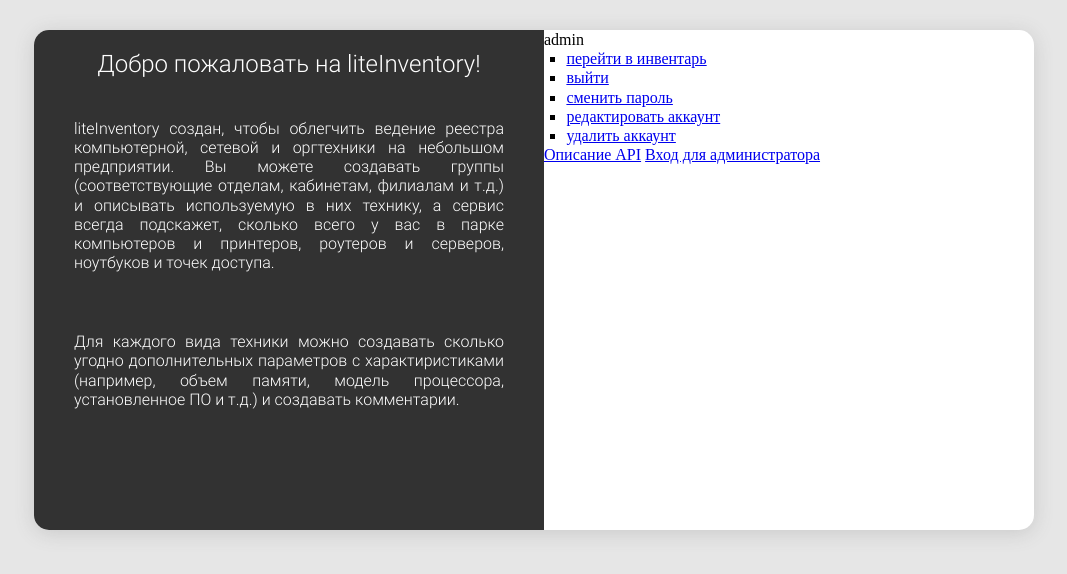
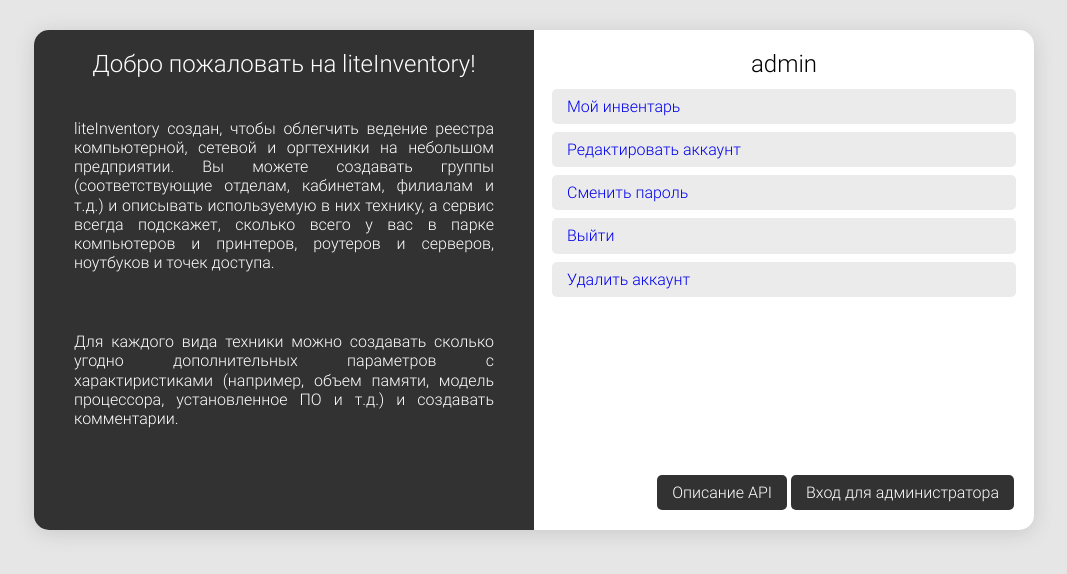
Before and after one commit to SergeyLebidko/LiteInventory, a Django app: page /index/ in a window 1280 px wide. Shown: the top 574 px of the page, without its empty margins (106-1173 px from the left). Run offline with Django 3.2, Linux system fonts and the light colour scheme; a user stored in the database is signed in; some libraries are stand-ins or nearby versions.

Commit message:
Созданы стили для главной страницы

```diff
--- a/main/static/main/css/index.css
+++ b/main/static/main/css/index.css
@@ -1,3 +1,26 @@
+h3 {
+    text-align: center;
+    font-weight: normal;
+    font-size: 1.5em;
+    margin-top: 10px;
+    margin-bottom: 10px;
+}
+
+a {
+    display: block;
+    text-decoration: none;
+    padding: 8px 15px;
+}
+
+p {
+    text-align: justify;
+    padding: 30px;
+}
+
+li:active {
+    transform: scale(0.97);
+}
+
 .container {
     max-width: 1000px;
     min-height: 500px;
@@ -8,6 +31,7 @@
     box-sizing: border-box;
     display: flex;
     justify-content: center;
+    font-family: "Roboto Light", Arial, SansSerif;
 }
 
 .container > div {
@@ -15,7 +39,6 @@
 }
 
 .description {
-    font-family: "Roboto Light", Arial, SansSerif;
     border-top-left-radius: 15px;
     border-bottom-left-radius: 15px;
     background-color: rgb(50, 50, 50);
@@ -23,15 +46,42 @@
     padding: 10px;
 }
 
-.description h3 {
-    text-align: center;
-    font-weight: normal;
-    font-size: 1.5em;
-    margin-top: 10px;
-    margin-bottom: 10px;
+.control {
+    padding: 10px;
+    position: relative;
 }
 
-.description p {
-    text-align: justify;
-    padding: 30px;
+.account_actions {
+    list-style-type: none;
+    padding-left: 0;
 }
+
+.account_actions li {
+    margin: 8px;
+    background-color: rgb(235, 235, 235);
+    border-radius: 5px;
+}
+
+.account_actions a:visited {
+    color: black;
+}
+
+.staff_block {
+    position: absolute;
+    bottom: 20px;
+    right: 20px;
+}
+
+.staff_block li {
+    display: inline-block;
+    background-color: rgb(50, 50, 50);
+    border-radius: 5px;
+    margin-top: 5px;
+}
+
+.staff_block li a {
+    display: block;
+    text-decoration: none;
+    padding: 8px 15px;
+    color: white;
+}
--- a/templates/main/base.html
+++ b/templates/main/base.html
@@ -15,7 +15,7 @@
     </style>
     {% block style %}
     {% endblock style %}
-    <link rel="stylesheet" href="{% static 'main/js/jquery-3.5.1.js' %}"/>
+    <script src="{% static 'main/js/jquery-3.5.1.js' %}"></script>
 </head>
 <body>
 {% block content %}
--- a/templates/main/index.html
+++ b/templates/main/index.html
@@ -25,34 +25,36 @@
             </p>
         </div>
 
-        <div>
+        <div class="control">
+
             <!-- Управление аккаунтом -->
-            <div>
+            <h3>
                 {% if user.get_full_name %}
                     {{ user.get_full_name }}
                 {% else %}
                     {{ user.username }}
                 {% endif %}
-                <ul>
-                    {% if user.is_authenticated %}
-                        <li><a href="{% url 'main:inventory' %}">перейти в инвентарь</a></li>
-                        <li><a href="{% url 'main:logout' %}">выйти</a></li>
-                        <li><a href="{% url 'main:change_password' %}">сменить пароль</a></li>
-                        <li><a href="{% url 'main:edit_account' %}">редактировать аккаунт</a></li>
-                        <li><a href="{% url 'main:remove_account' %}">удалить аккаунт</a></li>
-                    {% else %}
-                        <li><a href="{% url 'main:login' %}">войти</a></li>
-                        <li><a href="{% url 'main:register' %}">зарегистрироваться</a></li>
-                        <li><a href="{% url 'main:reset_password' %}">сбросить пароль</a></li>
-                    {% endif %}
-                </ul>
-            </div>
+            </h3>
+            <ul class="account_actions">
+                {% if user.is_authenticated %}
+                    <li><a href="{% url 'main:inventory' %}">Мой инвентарь</a></li>
+                    <li><a href="{% url 'main:edit_account' %}">Редактировать аккаунт</a></li>
+                    <li><a href="{% url 'main:change_password' %}">Сменить пароль</a></li>
+                    <li><a href="{% url 'main:logout' %}">Выйти</a></li>
+                    <li><a href="{% url 'main:remove_account' %}">Удалить аккаунт</a></li>
+                {% else %}
+                    <li><a href="{% url 'main:login' %}">Войти</a></li>
+                    <li><a href="{% url 'main:register' %}">Зарегистрироваться</a></li>
+                    <li><a href="{% url 'main:reset_password' %}">Сбросить пароль</a></li>
+                {% endif %}
+            </ul>
 
             <!-- Служебные ссылки -->
-            <div>
-                <a href="{% url 'main:api_description' %}">Описание API</a>
-                <a href="{% url 'admin:index' %}">Вход для администратора</a>
-            </div>
+            <ul class="staff_block">
+                <li><a href="{% url 'main:api_description' %}">Описание API</a></li>
+                <li><a href="{% url 'admin:index' %}">Вход для администратора</a></li>
+            </ul>
+
         </div>
 
     </div>
```
Also changed, not shown: db.sqlite3.
